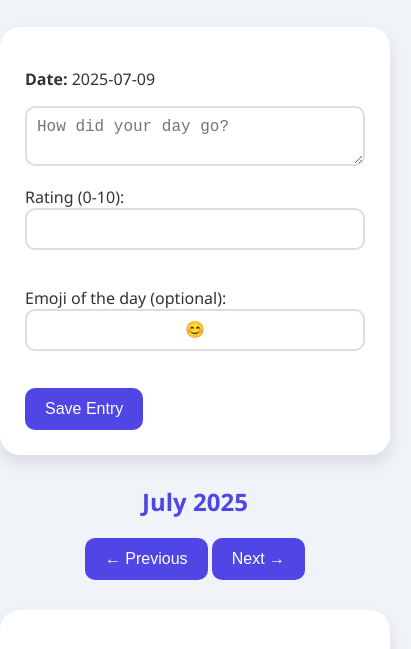
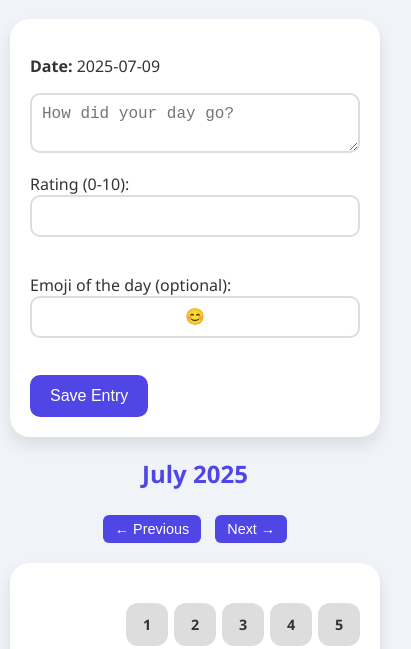
Before and after one commit to Vatsal-srivastav/journal-site, a plain HTML site: page index.html in a window 390 px wide. Shown: the part 67-716 px from the top of the page, 411 px wide, since content can reach past the window. Drawn offline with Linux system fonts and the light colour scheme.

Commit message:
Update style.css

```diff
--- a/style.css
+++ b/style.css
@@ -34,7 +34,9 @@ h1, h2, h3 {
   transition: all 0.3s ease;
 }
 
-textarea, input[type=number], input[type=text] {
+textarea,
+input[type=number],
+input[type=text] {
   width: 100%;
   padding: 10px;
   border: 2px solid #ddd;
@@ -44,7 +46,9 @@ textarea, input[type=number], input[type=text] {
   box-sizing: border-box;
 }
 
-input[type=number]:focus, textarea:focus, input[type=text]:focus {
+input[type=number]:focus,
+textarea:focus,
+input[type=text]:focus {
   outline: none;
   border-color: var(--accent);
 }
@@ -91,11 +95,11 @@ button:hover {
 }
 
 .color-0-3 { background: var(--red); color: white; }
-.color-4 { background: var(--orange); color: white; }
-.color-5 { background: var(--yellow); color: #000; }
+.color-4   { background: var(--orange); color: white; }
+.color-5   { background: var(--yellow); color: #000; }
 .color-6-7 { background: var(--light-green); color: #000; }
 .color-8-9 { background: var(--green); color: white; }
-.color-10 { background: var(--dark-green); color: white; }
+.color-10  { background: var(--dark-green); color: white; }
 
 .hidden {
   display: none;
@@ -108,3 +112,54 @@ button:hover {
   border-radius: 10px;
   border: 1px solid #ddd;
 }
+
+/* Month controls */
+.calendar-controls button {
+  background-color: var(--accent);
+  color: white;
+  padding: 8px 14px;
+  margin: 5px;
+  border: none;
+  border-radius: 6px;
+  font-size: 1rem;
+  cursor: pointer;
+  transition: background 0.2s ease;
+}
+
+.calendar-controls button:hover {
+  background-color: #3730a3;
+}
+
+/* Mobile responsive layout */
+@media (max-width: 600px) {
+  .entry-form, .calendar, #entry-view {
+    margin: 15px 10px;
+    padding: 20px;
+  }
+
+  textarea,
+  input[type=number],
+  input[type=text] {
+    font-size: 1rem;
+  }
+
+  .calendar-grid {
+    gap: 6px;
+  }
+
+  .day {
+    padding: 12px;
+    font-size: 0.9rem;
+  }
+
+  .calendar-controls button {
+    font-size: 0.9rem;
+    padding: 6px 12px;
+  }
+
+  button[onclick="backToMain()"] {
+    font-size: 1.2rem !important;
+    top: 10px;
+    left: 10px;
+  }
+}
```
